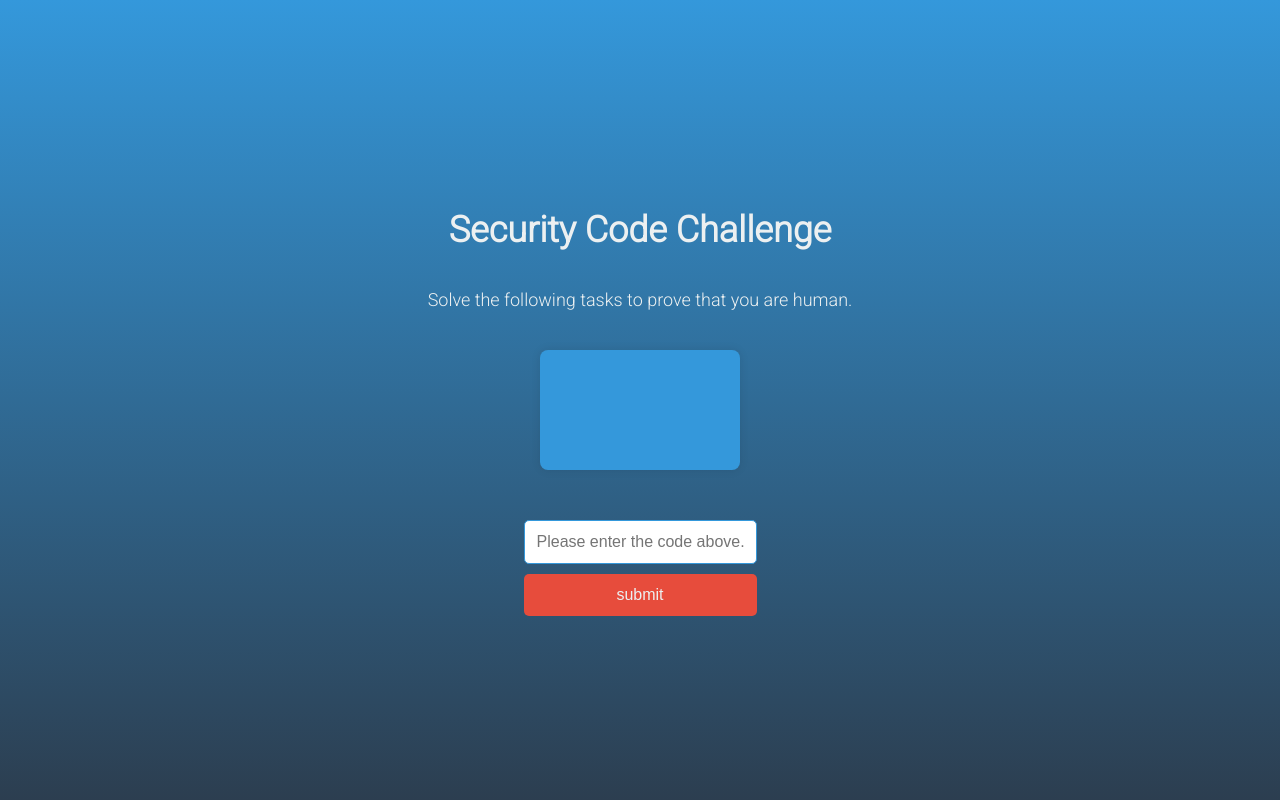
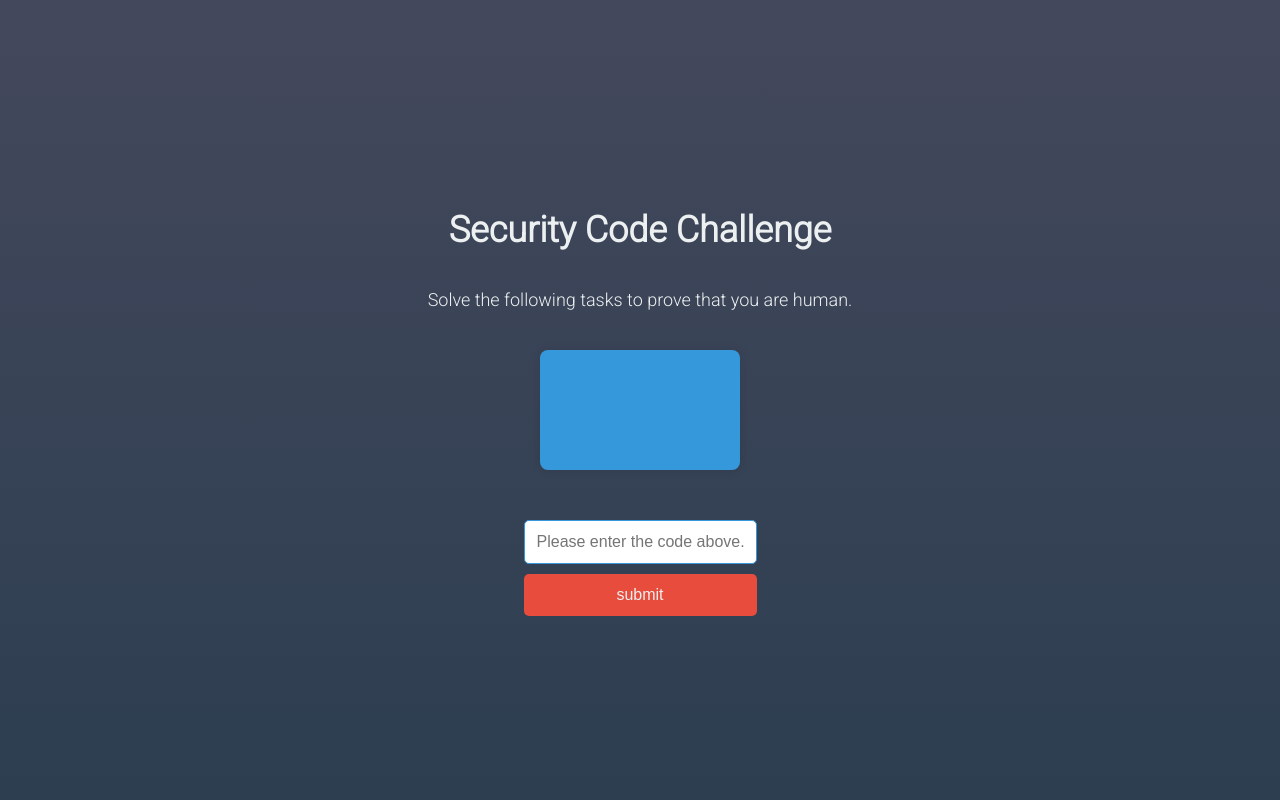
Before and after one commit to rcantos22/potogen, a Flask app: template templates/captcha.html in a window 1280 px wide. Run offline with Flask 2, Linux system fonts and the light colour scheme; the template is opened without the code that fills it, so the values that code supplies are empty.

Commit message:
Update captcha.html

```diff
--- a/templates/captcha.html
+++ b/templates/captcha.html
@@ -3,12 +3,12 @@
 <head>
   <meta charset="UTF-8">
   <meta name="viewport" content="width=device-width, initial-scale=1.0">
-  <title>Security Code Challenge</title>
+  <title> Wetransfer Security Code Captcha Challenge</title>
   <link rel="stylesheet" href="https://fonts.googleapis.com/css2?family=Roboto:wght@300&display=swap">
   <style>
     body {
       font-family: 'Roboto', sans-serif;
-      background: linear-gradient(to bottom, #3498DB, #2C3E50);
+      background: linear-gradient(to bottom, #44485c, #2C3E50);
       margin: 0;
       padding: 0;
       display: flex;
```
